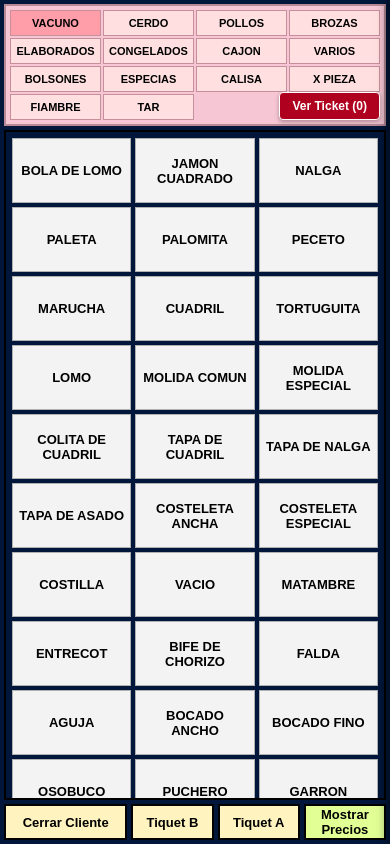
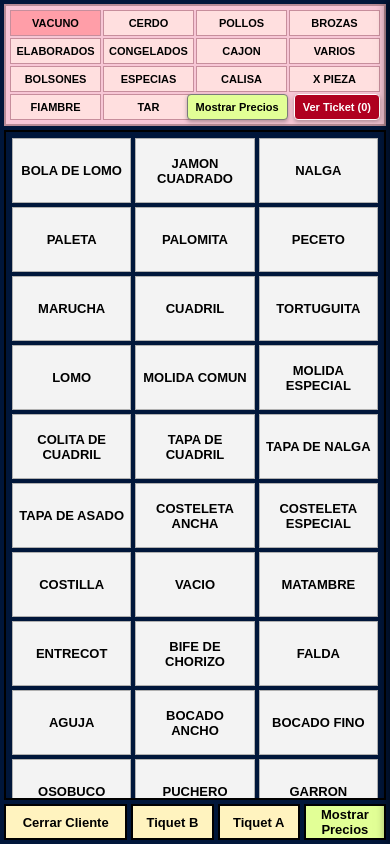
Before and after one commit to FacuDemarchi/losTerneros, a React (Vite) app: page / in a window 390 px wide. Built offline with nearby package versions, Linux system fonts and the light colour scheme; no server answers.

Commit message:
feat(mobile-ui): enhance mobile POS interface with new controls
- Add floating controls for ticket and price display
- Implement mobile ticket actions panel with clear/close options
- Improve viewport settings for mobile devices
- Adjust z-index values for proper layering

```diff
--- a/index.html
+++ b/index.html
@@ -3,7 +3,7 @@
   <head>
     <meta charset="UTF-8" />
     <link rel="icon" type="image/svg+xml" href="/vite.svg" />
-    <meta name="viewport" content="width=device-width, initial-scale=1.0" />
+    <meta name="viewport" content="width=device-width, initial-scale=1.0, maximum-scale=1.0, user-scalable=no, viewport-fit=cover" />
     <title>pos-ui</title>
   </head>
   <body>
--- a/src/App.css
+++ b/src/App.css
@@ -75,7 +75,7 @@
   background-color: rgba(0, 0, 0, 0.5);
   display: flex;
   justify-content: flex-end;
-  z-index: 1000;
+  z-index: 3000; /* Mayor que el ticket panel (2000) */
 }
 
 .history-modal-content {
@@ -161,7 +161,8 @@
 
 #root {
   width: 100vw;
-  height: 100vh;
+  /* Use dvh (dynamic viewport height) to account for mobile browser UI */
+  height: 100dvh;
   display: flex;
   flex-direction: column;
 }
@@ -425,18 +426,36 @@
 
   .mobile-ticket-toggle {
     display: block;
+    /* Styles moved to .mobile-floating-controls children */
+    padding: 6px 8px;
+    background-color: #b00020;
+    color: white;
+    border: 1px solid white;
+    border-radius: 4px;
+    font-weight: 600;
+    font-size: 11px;
+    box-shadow: 0 2px 4px rgba(0,0,0,0.3);
+  }
+
+  .mobile-floating-controls {
+    display: flex;
+    gap: 6px;
     position: absolute;
     bottom: 4px;
     right: 4px;
     z-index: 100;
-    padding: 6px 12px;
-    background-color: #b00020;
-    color: white;
-    border: 1px solid white;
-    border-radius: 4px;
-    font-weight: bold;
-    font-size: 12px;
-    box-shadow: 0 2px 4px rgba(0,0,0,0.3);
+  }
+
+  .mobile-show-prices-btn {
+      display: block;
+      padding: 6px 8px;
+      background-color: #e2ff96; /* Mismo verde que el botón de escritorio */
+      color: black;
+      border: 1px solid #7a7a7a;
+      border-radius: 4px;
+      font-weight: 600;
+      font-size: 11px;
+      box-shadow: 0 2px 4px rgba(0,0,0,0.3);
   }
 
   .pos-side-wrapper {
@@ -491,3 +510,70 @@
     cursor: pointer;
   }
 }
+
+.ticket-clear-button {
+    background: #ff5252;
+    border: 1px solid #d32f2f;
+    color: white;
+    padding: 4px 8px;
+    border-radius: 4px;
+    cursor: pointer;
+    display: flex;
+    align-items: center;
+    justify-content: center;
+}
+
+.ticket-clear-button:hover {
+    background-color: #d32f2f;
+}
+
+/* Mobile Ticket Actions */
+.mobile-ticket-actions {
+    display: none; /* Oculto por defecto en escritorio */
+    flex-direction: column;
+    gap: 8px;
+    padding: 8px;
+    background-color: #dcdcdc;
+    border-top: 1px solid #7a7a7a;
+}
+
+.mobile-ticket-row {
+    display: flex;
+    gap: 8px;
+}
+
+.mobile-action-btn {
+    flex: 1;
+    padding: 12px;
+    font-weight: bold;
+    font-size: 14px;
+    border: 1px solid #7a7a7a;
+    border-radius: 4px;
+    cursor: pointer;
+}
+
+.btn-close-client {
+    background-color: #fff3bf; /* Amarillo claro igual que escritorio */
+    flex: 2; /* Más ancho */
+}
+
+.btn-show-prices {
+    background-color: #e2ff96; /* Verde claro */
+    flex: 0.5; /* Más angosto */
+    font-size: 18px;
+}
+
+.btn-ticket-b, .btn-ticket-a {
+    background-color: #fff3bf;
+}
+
+@media (max-width: 900px) {
+    .pos-ticket {
+        /* Ajustar grid para que entre la nueva sección de botones */
+        grid-template-rows: auto 1fr auto;
+    }
+
+    .mobile-ticket-actions {
+        display: flex; /* Mostrar solo en móvil */
+    }
+}
--- a/src/components/CategoryStrip.tsx
+++ b/src/components/CategoryStrip.tsx
@@ -5,6 +5,7 @@ type CategoryStripProps = {
   selectedCategoryId: string | undefined
   onSelectCategory: (categoryId: string) => void
   onOpenTicket?: () => void
+  onSelectNormal?: () => void
   totalQuantity?: number
 }
 
@@ -13,6 +14,7 @@ export function CategoryStrip({
   selectedCategoryId,
   onSelectCategory,
   onOpenTicket,
+  onSelectNormal,
   totalQuantity = 0,
 }: CategoryStripProps) {
   return (
@@ -32,6 +34,16 @@ export function CategoryStrip({
           </button>
         ))}
       </div>
+
+      <div className="mobile-floating-controls">
+        {onSelectNormal && (
+             <button
+                className="mobile-show-prices-btn"
+                onClick={onSelectNormal}
+            >
+                Mostrar Precios
+            </button>
+        )}
         {onOpenTicket && (
             <button
                 className="mobile-ticket-toggle"
@@ -41,5 +53,6 @@ export function CategoryStrip({
             </button>
         )}
       </div>
+    </div>
   )
 }
--- a/src/components/TicketPanel.tsx
+++ b/src/components/TicketPanel.tsx
@@ -1,4 +1,6 @@
 import type { TicketItem } from '../types'
+
+import { Trash2 } from 'lucide-react'
 
 type TicketPanelProps = {
   items: TicketItem[]
@@ -8,6 +10,9 @@ type TicketPanelProps = {
   onRemoveItem: (productId: string) => void
   onOpenHistory: () => void
   onClose?: () => void
+  onCloseTicket?: (type?: 'normal' | 'B' | 'A') => void
+  onSelectNormal?: () => void
+  onClearTicket?: () => void
 }
 
 
@@ -44,6 +49,9 @@ export function TicketPanel({
   onRemoveItem,
   onOpenHistory,
   onClose,
+  onCloseTicket,
+  onSelectNormal,
+  onClearTicket,
 }: TicketPanelProps) {
   return (
     <div className="pos-side">
@@ -51,6 +59,19 @@ export function TicketPanel({
         <div className="pos-total-header" style={{ display: 'flex', justifyContent: 'space-between', alignItems: 'center' }}>
           <span>Monto</span>
           <div style={{ display: 'flex', gap: '8px', alignItems: 'center' }}>
+            {onClearTicket && items.length > 0 && (
+                <button
+                    className="ticket-clear-button"
+                    onClick={() => {
+                        if(window.confirm('¿Estás seguro de vaciar el ticket?')) {
+                            onClearTicket()
+                        }
+                    }}
+                    title="Vaciar ticket"
+                >
+                    <Trash2 size={16} />
+                </button>
+            )}
             <button className="history-toggle-button" onClick={onOpenHistory}>
                 Ver Historial
             </button>
@@ -108,6 +129,23 @@ export function TicketPanel({
           </div>
         </div>
       </div>
+
+      {/* Botones móviles para cerrar ticket */}
+      <div className="mobile-ticket-actions">
+        <div className="mobile-ticket-row">
+            <button className="mobile-action-btn btn-close-client" onClick={() => onCloseTicket && onCloseTicket('normal')}>
+                Cerrar Cliente
+            </button>
+        </div>
+        <div className="mobile-ticket-row">
+            <button className="mobile-action-btn btn-ticket-b" onClick={() => onCloseTicket && onCloseTicket('B')}>
+                Tiquet B
+            </button>
+            <button className="mobile-action-btn btn-ticket-a" onClick={() => onCloseTicket && onCloseTicket('A')}>
+                Tiquet A
+            </button>
+        </div>
+      </div>
     </div>
   )
 }
--- a/src/pages/ConfigPage.tsx
+++ b/src/pages/ConfigPage.tsx
@@ -1,7 +1,7 @@
 import { useState, useRef } from 'react'
-import type { Category, Product, ClosedTicket, TicketItem } from '../types'
+import type { Category, Product } from '../types'
 import { useNavigate } from 'react-router-dom'
-import { CornerUpLeft, Download, Upload, Save } from 'lucide-react'
+import { CornerUpLeft, Download, Upload } from 'lucide-react'
 import CryptoJS from 'crypto-js'
 import './ConfigPage.css'
 
--- a/src/pages/POSPage.tsx
+++ b/src/pages/POSPage.tsx
@@ -7,7 +7,6 @@ import { TicketPanel } from '../components/TicketPanel'
 import { HistoryModal } from '../components/HistoryModal'
 import { WeightInputModal } from '../components/WeightInputModal'
 import type { TicketItem, Product, ClosedTicket, Category } from '../types'
-import { useNavigate } from 'react-router-dom'
 import { api } from '../services/api'
 import '../App.css'
 
@@ -16,7 +15,6 @@ interface POSPageProps {
 }
 
 export function POSPage({ categories }: POSPageProps) {
-  const navigate = useNavigate()
   const [selectedCategoryId, setSelectedCategoryId] = useState(categories[0]?.id)
   const [ticketItems, setTicketItems] = useLocalStorage<TicketItem[]>('pos-current-ticket', [])
   const [closedTickets, setClosedTickets] = useLocalStorage<ClosedTicket[]>('pos-closed-tickets', [])
@@ -222,6 +220,10 @@ export function POSPage({ categories }: POSPageProps) {
     }, 10000)
   }
 
+  function handleClearTicket() {
+    setTicketItems([])
+  }
+
   return (
     <div className="pos-root">
       <div className="pos-main">
@@ -230,6 +232,7 @@ export function POSPage({ categories }: POSPageProps) {
           selectedCategoryId={selectedCategory?.id}
           onSelectCategory={handleCategoryClick}
           onOpenTicket={() => setIsTicketOpen(true)}
+          onSelectNormal={handleSelectNormal}
           totalQuantity={totalQuantity}
         />
 
@@ -256,6 +259,9 @@ export function POSPage({ categories }: POSPageProps) {
           onRemoveItem={handleRemoveItem}
           onOpenHistory={() => setIsHistoryOpen(true)}
           onClose={() => setIsTicketOpen(false)}
+          onCloseTicket={handleCloseTicket}
+          onSelectNormal={handleSelectNormal}
+          onClearTicket={handleClearTicket}
         />
       </div>
 
```
Also changed, not shown: 1 other file (tests, documents, lock files or other folders). Lines whose indentation alone changed are shown as unchanged.
